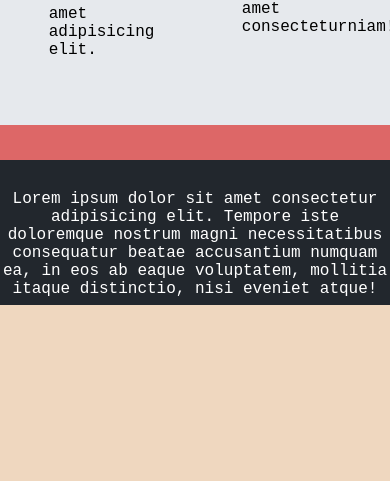
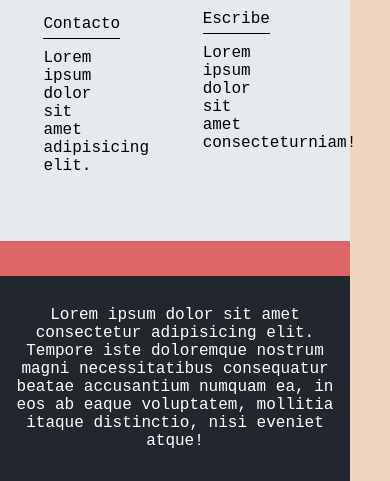
Before and after one commit to Andre789AD/cuy-pag, a plain HTML site: page perfil.html in a window 390 px wide. Shown: the part 1644-2125 px from the top of the page. Before the commit the page ends 1949 px from the top, so only its background shows below. Drawn offline with Linux system fonts and the light colour scheme.

Commit message:
cambios1

```diff
--- a/css/media-queries.css
+++ b/css/media-queries.css
@@ -27,6 +27,9 @@ footer {
 }
 }
 @media (max-width: 600px){
+    body{
+        width: 350px;
+    }
     .blogs-post-container .post-container{
         max-width: 95%;
     }
@@ -37,8 +40,9 @@ footer {
     .contact-main-container div {
         margin-top: 30px;
     }
-        footer {
-            height: 145px;
+    footer {
+        height: 100%;
+        padding-bottom: 15px;
 }
 nav .profile-link {
     display: flex;
@@ -46,4 +50,12 @@ nav .profile-link {
     justify-content: flex-end;
     margin-right: 20px;
 }
+.home-main-text {
+    margin-bottom: 0;
+    font-size: 28px;
 }
+.contact-main-container div {
+    width: 45.5%;
+}
+
+}
```
Also changed, not shown: index.html (+1 -1 lines).
